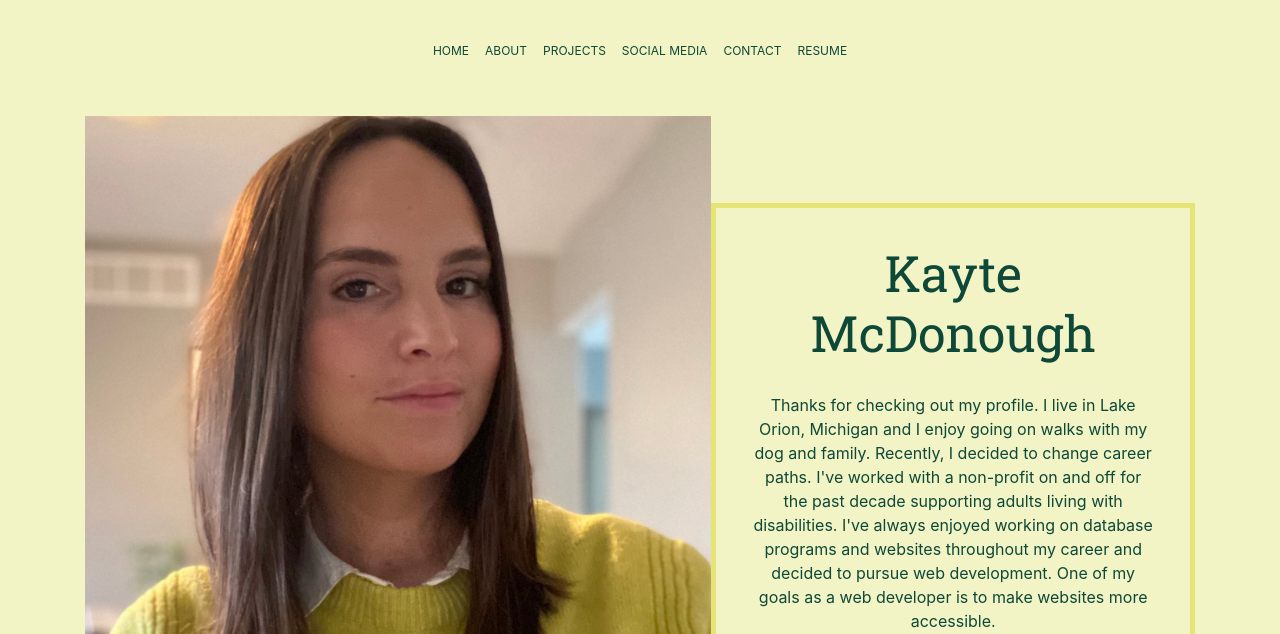
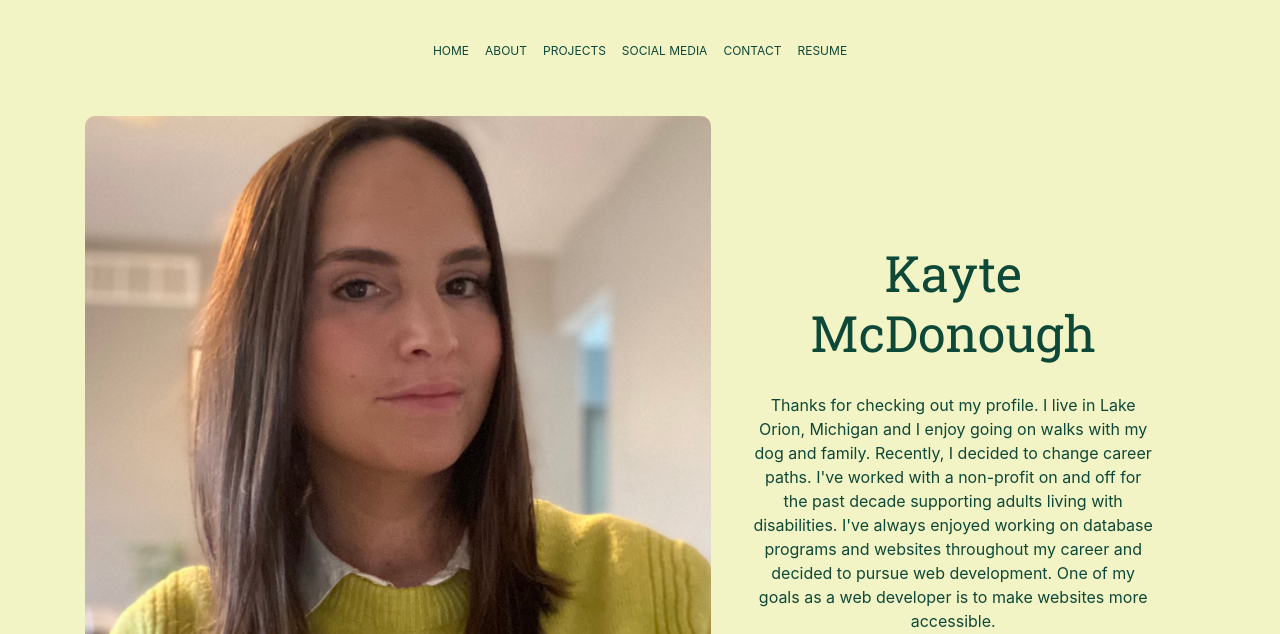
Before and after one commit to UseTheHill/portfolio_kmcdonough, a plain HTML site: page index.html in a window 1280 px wide. Shown: the part 166-800 px from the top of the page. Drawn offline with nearby package versions, Linux system fonts and the light colour scheme; some packages are replaced by stand-ins of ours; a script that the page names is missing; a web font is replaced by a local one.

Commit message:
responsive editing for about section

```diff
--- a/assets/style.css
+++ b/assets/style.css
@@ -207,6 +207,15 @@
         flex-direction: row;
         flex-wrap: nowrap;
     }
+
+    .about-content img{
+        border-radius: 10px;
+    }
+
+    .about-description{
+        outline: none;
+    }
+
     #projects_row {
         flex-wrap: nowrap;
     }
```
